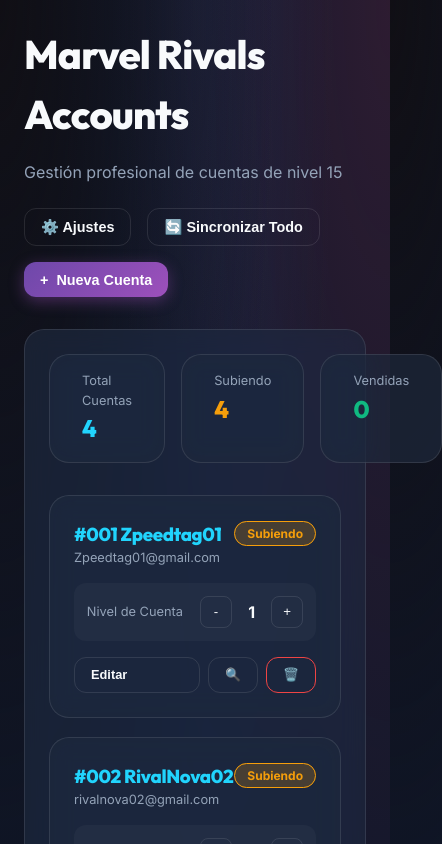
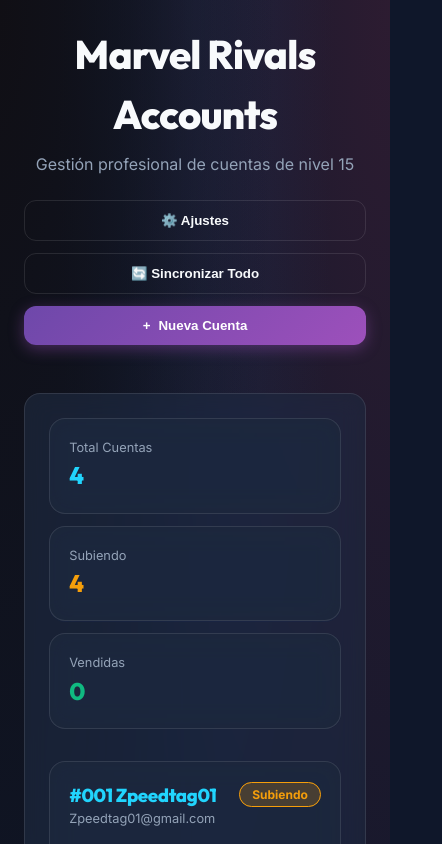
Before and after one commit to zpeedy0818/Proyecto-Rivals, a React (Vite) app: page / in a window 390 px wide. Shown: the top 844 px of the page, 442 px wide, since content can reach past the window. Built offline with nearby package versions, Linux system fonts and the light colour scheme.

Commit message:
Mobile first fix

```diff
--- a/src/App.jsx
+++ b/src/App.jsx
@@ -205,12 +205,12 @@
 
   return (
     <div className="container">
-      <header style={{ marginBottom: '3rem', display: 'flex', justifyContent: 'space-between', alignItems: 'center' }}>
+      <header className="main-header">
         <div>
           <h1 style={{ fontSize: '2.5rem', marginBottom: '0.5rem' }}>Marvel Rivals Accounts</h1>
           <p style={{ color: 'var(--text-muted)' }}>Gestión profesional de cuentas de nivel 15</p>
         </div>
-        <div style={{ display: 'flex', gap: '1rem' }}>
+        <div className="header-actions">
           <button className="btn btn-outline" onClick={() => setIsSettingsOpen(true)}>
             ⚙️ Ajustes
           </button>
@@ -224,18 +224,18 @@
       </header>
 
       <div className="glass" style={{ padding: '1.5rem' }}>
-        <div style={{ display: 'flex', gap: '1rem', marginBottom: '2rem' }}>
-          <div className="glass" style={{ padding: '1rem 2rem', flex: 1 }}>
-            <p style={{ color: 'var(--text-muted)', fontSize: '0.8rem' }}>Total Cuentas</p>
-            <h3 style={{ fontSize: '1.5rem', color: 'var(--secondary)' }}>{accounts.length}</h3>
+        <div className="stats-grid">
+          <div className="glass stat-card">
+            <p className="stat-label">Total Cuentas</p>
+            <h3 className="stat-value" style={{ color: 'var(--secondary)' }}>{accounts.length}</h3>
           </div>
-          <div className="glass" style={{ padding: '1rem 2rem', flex: 1 }}>
-            <p style={{ color: 'var(--text-muted)', fontSize: '0.8rem' }}>Subiendo</p>
-            <h3 style={{ fontSize: '1.5rem', color: 'var(--warning)' }}>{accounts.filter(a => a.estado === 'Subiendo').length}</h3>
+          <div className="glass stat-card">
+            <p className="stat-label">Subiendo</p>
+            <h3 className="stat-value" style={{ color: 'var(--warning)' }}>{accounts.filter(a => a.estado === 'Subiendo').length}</h3>
           </div>
-          <div className="glass" style={{ padding: '1rem 2rem', flex: 1 }}>
-            <p style={{ color: 'var(--text-muted)', fontSize: '0.8rem' }}>Vendidas</p>
-            <h3 style={{ fontSize: '1.5rem', color: 'var(--success)' }}>{accounts.filter(a => a.estado === 'Vendido').length}</h3>
+          <div className="glass stat-card">
+            <p className="stat-label">Vendidas</p>
+            <h3 className="stat-value" style={{ color: 'var(--success)' }}>{accounts.filter(a => a.estado === 'Vendido').length}</h3>
           </div>
         </div>
 
@@ -360,57 +360,58 @@
           <div className="glass" style={{ padding: '2.5rem', width: '500px', maxWidth: '90%' }}>
             <h2 style={{ marginBottom: '1.5rem' }}>{editingAccount ? 'Editar Cuenta' : 'Nueva Cuenta'}</h2>
             <form onSubmit={handleSave}>
-              <div style={{ display: 'flex', gap: '1rem', marginBottom: '1rem' }}>
-                <div style={{ flex: 1 }}>
-                  <label style={{ display: 'block', marginBottom: '0.5rem', color: 'var(--text-muted)', fontSize: '0.8rem' }}>ID</label>
-                  <input className="glass" style={{ width: '100%', padding: '0.8rem', color: 'white' }}
+              <div className="modal-form-grid">
+                <div className="form-group">
+                  <label className="form-label">ID Cuenta</label>
+                  <input className="glass form-input"
                     value={formData.id} onChange={e => setFormData({ ...formData, id: e.target.value })} />
                 </div>
-                <div style={{ flex: 1 }}>
-                  <div style={{ display: 'flex', justifyContent: 'space-between', alignItems: 'center', marginBottom: '0.5rem' }}>
-                    <label style={{ color: 'var(--text-muted)', fontSize: '0.8rem' }}>Usuario</label>
-                    <button type="button" onClick={generateUsername} style={{ background: 'none', border: 'none', color: 'var(--secondary)', fontSize: '0.75rem', cursor: 'pointer', fontWeight: 'bold' }}>
-                      ⚡ Sugerir
-                    </button>
+                <div className="form-group">
+                  <div style={{ display: 'flex', justifyContent: 'space-between', alignItems: 'center', marginBottom: '0.4rem' }}>
+                    <label className="form-label" style={{ marginBottom: 0 }}>Usuario Juego</label>
+                    <button type="button" className="btn-suggest" onClick={generateUsername}>⚡ Sugerir</button>
                   </div>
-                  <input className="glass" style={{ width: '100%', padding: '0.8rem', color: 'white' }}
+                  <input className="glass form-input"
+                    placeholder="Ej: IronStriker99"
                     value={formData.usuario_cuenta} onChange={e => setFormData({ ...formData, usuario_cuenta: e.target.value })} />
                 </div>
               </div>
 
-              <div style={{ marginBottom: '1rem' }}>
-                <label style={{ display: 'block', marginBottom: '0.5rem', color: 'var(--text-muted)', fontSize: '0.8rem' }}>Email</label>
-                <input className="glass" style={{ width: '100%', padding: '0.8rem', color: 'white' }}
+              <div className="form-group">
+                <label className="form-label">Email / Login</label>
+                <input className="glass form-input"
+                  placeholder="correo@ejemplo.com"
                   value={formData.email} onChange={e => setFormData({ ...formData, email: e.target.value })} />
               </div>
 
-              <div style={{ marginBottom: '1rem' }}>
-                <div style={{ display: 'flex', justifyContent: 'space-between', alignItems: 'center', marginBottom: '0.5rem' }}>
-                  <label style={{ color: 'var(--text-muted)', fontSize: '0.8rem' }}>Contraseña</label>
-                  <button type="button" onClick={generatePassword} style={{ background: 'none', border: 'none', color: 'var(--secondary)', fontSize: '0.75rem', cursor: 'pointer', fontWeight: 'card-bold' }}>
-                    ⚡ Generar Segura
-                  </button>
+              <div className="form-group">
+                <div style={{ display: 'flex', justifyContent: 'space-between', alignItems: 'center', marginBottom: '0.4rem' }}>
+                  <label className="form-label" style={{ marginBottom: 0 }}>Contraseña</label>
+                  <button type="button" className="btn-suggest" onClick={generatePassword}>⚡ Generar</button>
                 </div>
-                <input className="glass" style={{ width: '100%', padding: '0.8rem', color: 'white' }}
+                <input className="glass form-input"
+                  type="text"
                   value={formData.contraseña} onChange={e => setFormData({ ...formData, contraseña: e.target.value })} />
               </div>
 
-              <div style={{ display: 'flex', gap: '1rem', marginBottom: '1rem' }}>
-                <div style={{ flex: 1 }}>
-                  <label style={{ display: 'block', marginBottom: '0.5rem', color: 'var(--text-muted)', fontSize: '0.8rem' }}>Nivel (1-15)</label>
-                  <input type="number" min="1" max="15" className="glass" style={{ width: '100%', padding: '0.8rem', color: 'white' }}
+              <div className="modal-form-grid">
+                <div className="form-group">
+                  <label className="form-label">Nivel Actual</label>
+                  <input className="glass form-input"
+                    type="number" min="1" max="15"
                     value={formData.nivel} onChange={e => setFormData({ ...formData, nivel: parseInt(e.target.value) })} />
                 </div>
-                <div style={{ flex: 1 }}>
-                  <label style={{ display: 'block', marginBottom: '0.5rem', color: 'var(--text-muted)', fontSize: '0.8rem' }}>Precio (USD)</label>
-                  <input type="number" className="glass" style={{ width: '100%', padding: '0.8rem', color: 'white' }}
+                <div className="form-group">
+                  <label className="form-label">Precio (USD)</label>
+                  <input className="glass form-input"
+                    type="number"
                     value={formData.precio_usd} onChange={e => setFormData({ ...formData, precio_usd: parseFloat(e.target.value) })} />
                 </div>
               </div>
 
-              <div style={{ marginBottom: '1.5rem' }}>
-                <label style={{ display: 'block', marginBottom: '0.5rem', color: 'var(--text-muted)', fontSize: '0.8rem' }}>Estado</label>
-                <select className="glass" style={{ width: '100%', padding: '0.8rem', color: 'white', background: '#1e293b' }}
+              <div className="form-group" style={{ marginBottom: '2rem' }}>
+                <label className="form-label">Estado de Cuenta</label>
+                <select className="glass form-input"
                   value={formData.estado} onChange={e => setFormData({ ...formData, estado: e.target.value })}>
                   <option value="Subiendo">Subiendo</option>
                   <option value="Vendido">Vendido</option>
--- a/src/index.css
+++ b/src/index.css
@@ -166,6 +166,74 @@
   transition: width 0.5s ease;
 }
 
+/* New Responsive Classes */
+.main-header {
+  margin-bottom: 3rem;
+  display: flex;
+  justify-content: space-between;
+  align-items: center;
+}
+
+.header-actions {
+  display: flex;
+  gap: 1rem;
+}
+
+.stats-grid {
+  display: flex;
+  gap: 1rem;
+  margin-bottom: 2rem;
+}
+
+.stat-card {
+  padding: 1rem 2rem;
+  flex: 1;
+}
+
+.stat-label {
+  color: var(--text-muted);
+  font-size: 0.8rem;
+}
+
+.stat-value {
+  font-size: 1.5rem;
+}
+
+.modal-form-grid {
+  display: flex;
+  gap: 1rem;
+  margin-bottom: 1rem;
+}
+
+.form-group {
+  flex: 1;
+  margin-bottom: 1rem;
+}
+
+.form-label {
+  display: block;
+  margin-bottom: 0.5rem;
+  color: var(--text-muted);
+  font-size: 0.8rem;
+}
+
+.form-input {
+  width: 100%;
+  padding: 0.8rem;
+  color: white;
+  border: 1px solid var(--border-color);
+  outline: none;
+}
+
+.btn-suggest {
+  background: none;
+  border: none;
+  color: var(--secondary);
+  font-size: 0.75rem;
+  cursor: pointer;
+  font-weight: bold;
+}
+
 /* Responsive Design */
 @media (max-width: 1024px) {
   .container {
@@ -174,27 +242,40 @@
 }
 
 @media (max-width: 768px) {
-  header {
+  .main-header {
     flex-direction: column;
-    align-items: flex-start !important;
+    align-items: center !important;
+    text-align: center;
     gap: 1.5rem;
-    margin-bottom: 2rem !important;
   }
 
-  header div {
-    display: flex;
-    flex-wrap: wrap;
-    gap: 0.5rem;
+  .header-actions {
+    flex-direction: column;
+    width: 100%;
+    gap: 0.75rem;
+  }
+
+  .stats-grid {
+    flex-direction: column;
+    gap: 0.75rem;
+  }
+
+  .stat-card {
+    padding: 1.2rem;
+  }
+
+  .modal-form-grid {
+    flex-direction: column;
+    gap: 0;
   }
 
   .btn {
-    padding: 0.6rem 1rem;
-    font-size: 0.9rem;
+    width: 100%;
+    justify-content: center;
   }
 
   .table-container {
     display: none;
-    /* Hide table on mobile */
   }
 
   .mobile-cards {
@@ -205,19 +286,14 @@
   }
 
   .card-mobile {
-    padding: 1.5rem;
+    padding: 1.2rem;
     position: relative;
   }
 
-  .card-stats-grid {
-    display: grid;
-    grid-template-columns: 1fr 1fr;
-    gap: 1rem;
-    margin-top: 1.5rem;
-  }
-
-  .glass {
-    border-radius: 1.25rem;
+  .modal-overlay .glass {
+    padding: 1.5rem !important;
+    max-height: 95vh;
+    overflow-y: auto;
   }
 }
 
```
